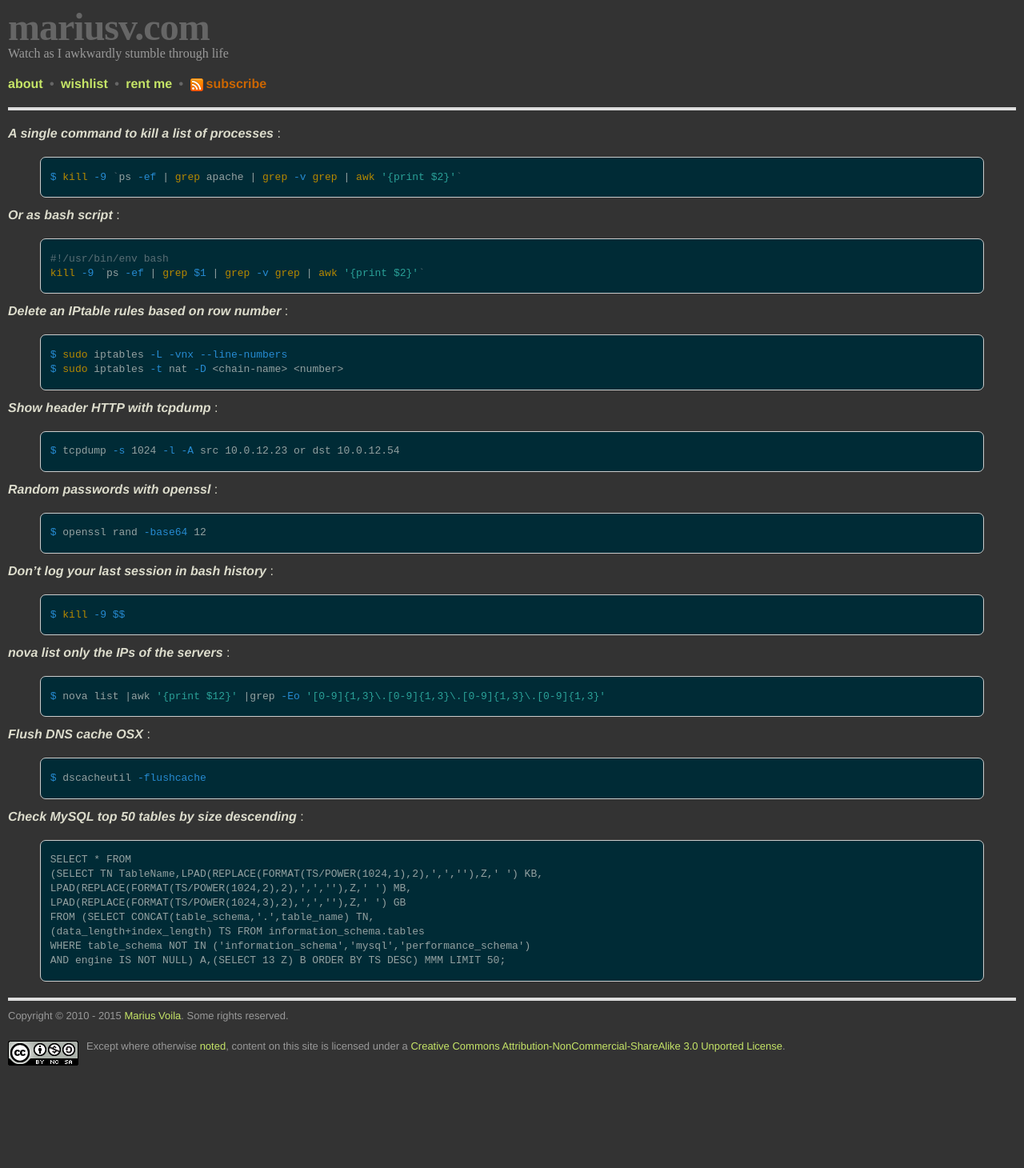
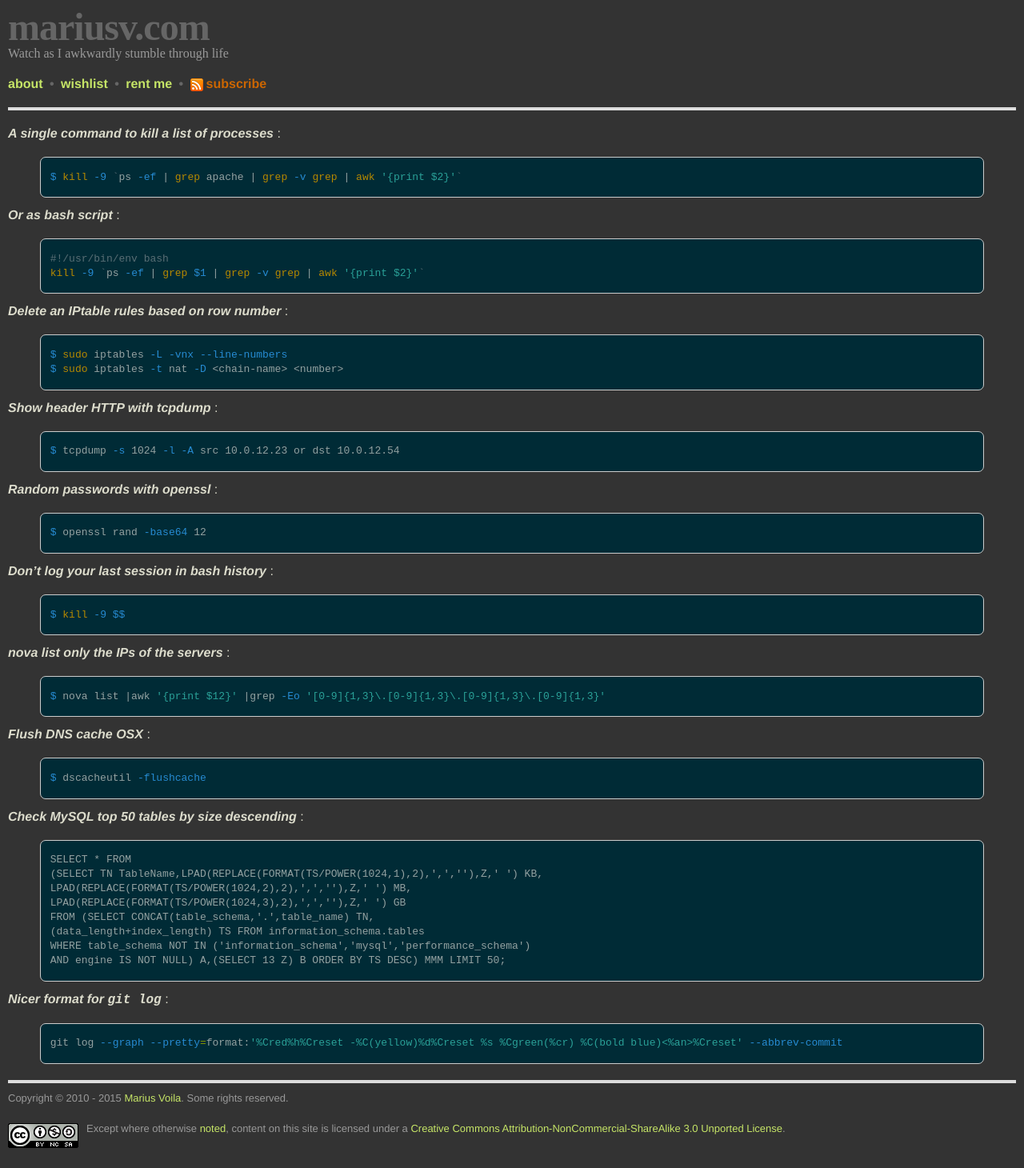
Before and after one commit to mariusv/mariusv.com, a Jekyll site: the page built from sys-magic.md, in a window 1280 px wide. Shown: the whole page at 80% size. Built offline with Jekyll 4.4.1, drawn with Linux system fonts in a browser that asks for light colours; some web fonts are replaced; Markdown is read by kramdown in place of the engine named in the settings; before the commit the page ends 1357 px from its top, so only the background shows below that.

Commit message:
added git log

```diff
--- a/sys-magic.md
+++ b/sys-magic.md
@@ -64,3 +64,8 @@
 WHERE table_schema NOT IN ('information_schema','mysql','performance_schema')
 AND engine IS NOT NULL) A,(SELECT 13 Z) B ORDER BY TS DESC) MMM LIMIT 50;
 {% endhighlight %}
+
+***Nicer format for `git log`*** :
+{% highlight bash %}
+git log --graph --pretty=format:'%Cred%h%Creset -%C(yellow)%d%Creset %s %Cgreen(%cr) %C(bold blue)<%an>%Creset' --abbrev-commit
+{% endhighlight %}
```
